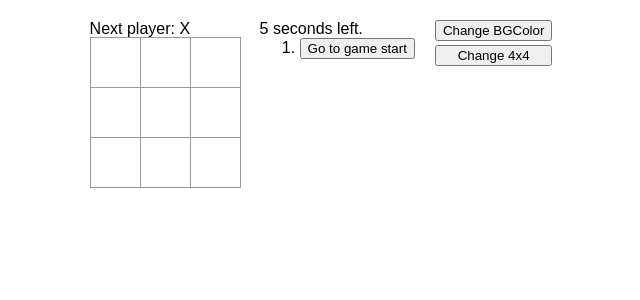
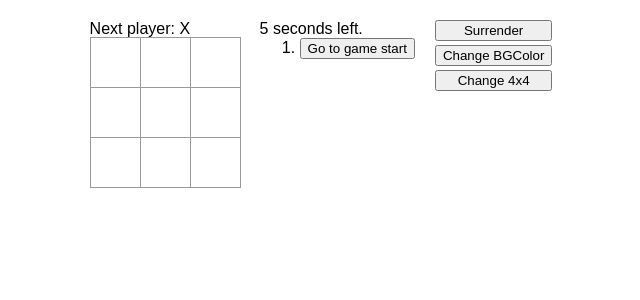
Before and after one commit to q-sakakima/tic-tac-toe, a Next.js app: page / in a window 1280 px wide. Shown: the top 300 px of the page, without its empty margins (319-959 px from the left). Built offline with nearby package versions, Linux system fonts and the light colour scheme.

Commit message:
投了ボタンの実装

```diff
--- a/pages/game.tsx
+++ b/pages/game.tsx
@@ -134,6 +134,10 @@ export const Game: FunctionComponent = () => {
     setTimeLeft(10);
   };
 
+  const handleSurrenderButton = () => {
+    setIsWin(false);
+  };
+
   return (
     <div className={`game ${bgColorClass}`}>
       <div className="game-board">
@@ -150,6 +154,7 @@ export const Game: FunctionComponent = () => {
         <ol>{moves}</ol>
       </div>
       <div className="bottom-column">
+        <button onClick={() => handleSurrenderButton()}>Surrender</button>
         <button onClick={() => handleBGColor()}>Change BGColor</button>
         <button onClick={() => handleBoardSize()}>
           {boardSize === 3 ? 'Change 4x4' : 'Change 3x3'}
```
